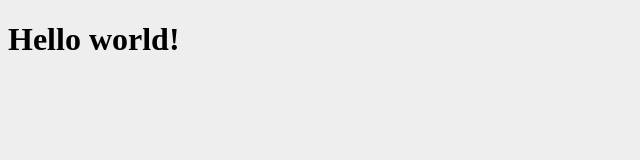
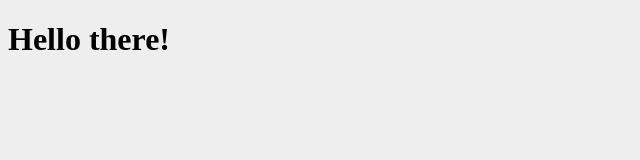
Before and after one commit to gregorywong/markdown-previewer, a React app: page / in a window 1280 px wide. Shown: the top 160 px of the page, without its empty margins (0-640 px from the left). Built offline with nearby package versions, Linux system fonts and the light colour scheme.

Commit message:
moved App component to its own file

```diff
--- /dev/null
+++ b/src/App.jsx
@@ -0,0 +1,14 @@
+import React from 'react';
+
+export default class App extends React.Component {
+
+  render() {
+    return (
+      <div>
+        <header>
+          <h1>Hello there!</h1>
+        </header>
+      </div>
+    )
+  }
+}
--- a/src/index.jsx
+++ b/src/index.jsx
@@ -2,8 +2,9 @@ const css = require('./app.scss');
 
 import React from 'react';
 import ReactDOM from 'react-dom';
+import App from './App.jsx';
 
 ReactDOM.render(
-  <h1>Hello world!</h1>,
+  <App />,
   document.getElementById('root')
 );
```
